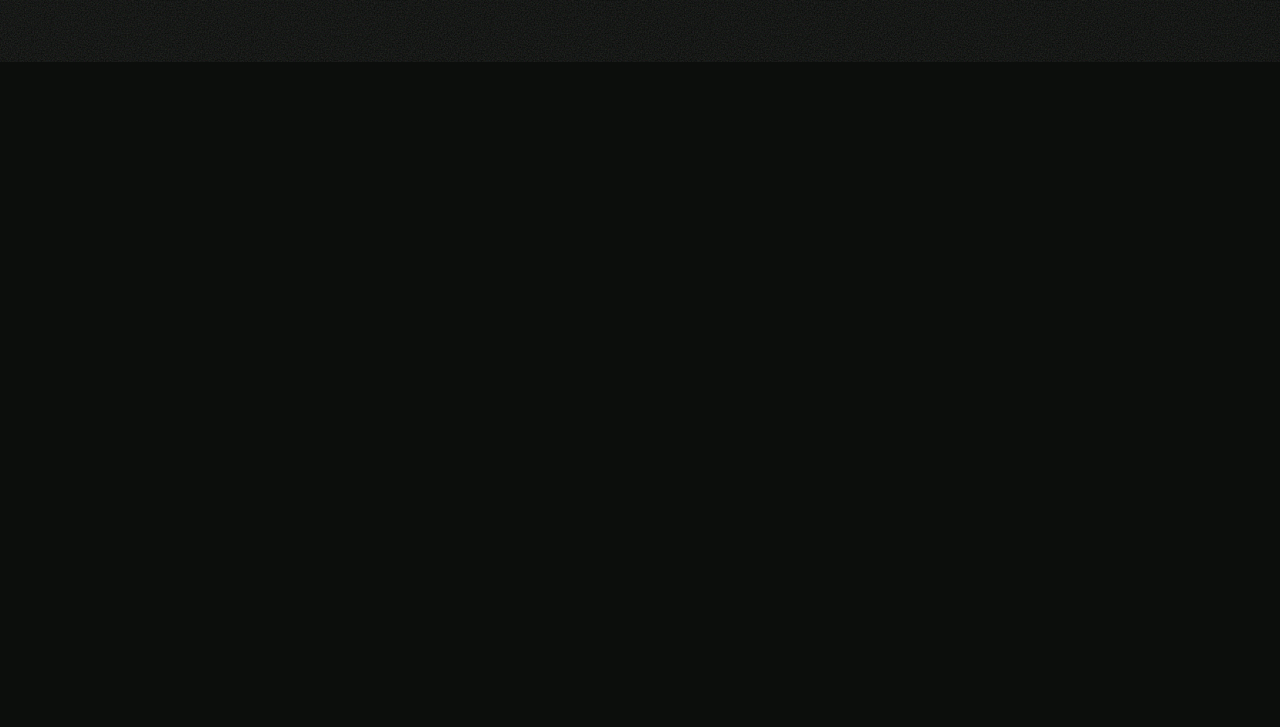
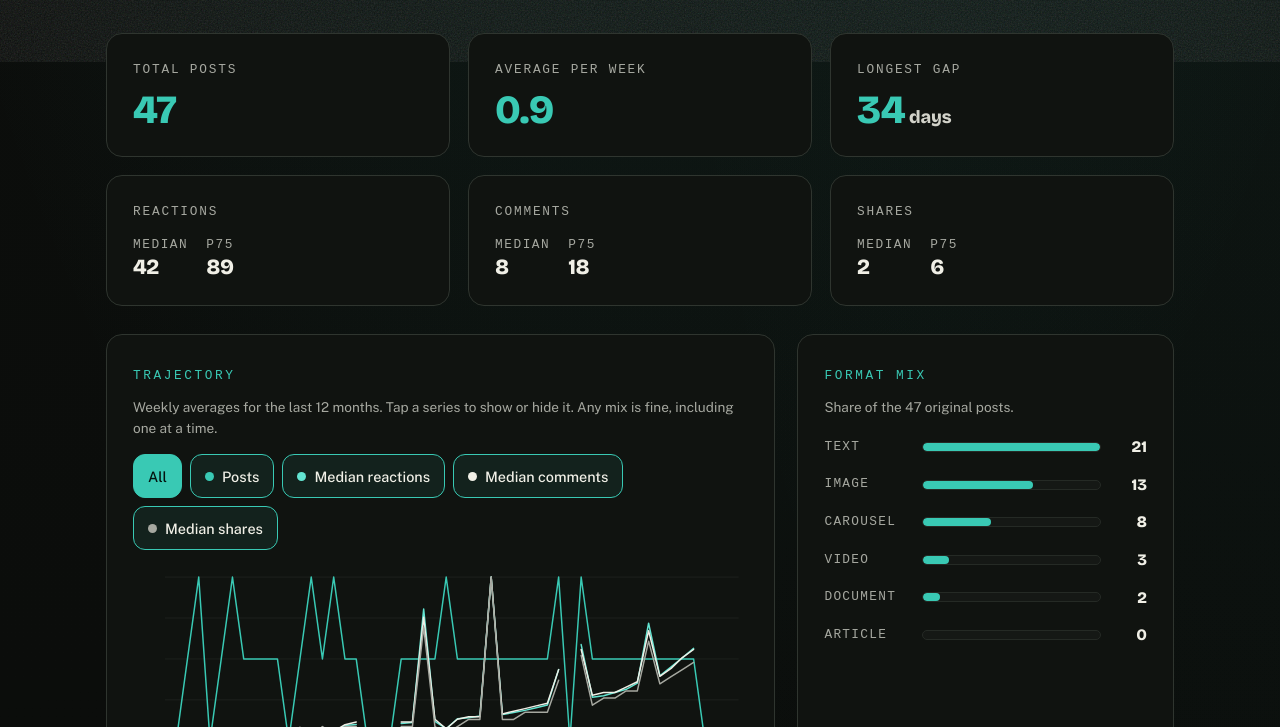
Before and after one commit to Gemela-Media/linkedin-audit-preview, a website: page index.html in a window 1280 px wide. Shown: the part 738-1465 px from the top of the page. Before the commit the page ends 800 px from the top, so only its background shows below. Drawn offline with nearby package versions, Linux system fonts and the light colour scheme; a web font is replaced by a local one.

```diff
--- a/index.html
+++ b/index.html
@@ -773,6 +773,7 @@ footer .c {
       <span class="c">Round 1 · dummy prospect · original posts only</span>
     </div>
   </footer>
-  <script type="application/json" id="audit-data">FULL_JSON_AND_JS_FOLLOW</script>
+  <script src="./app.js" type="module"></script>
+  <script type="application/json" id="audit-data" src="./data/sample.json"></script>
 </body>
 </html>
```
